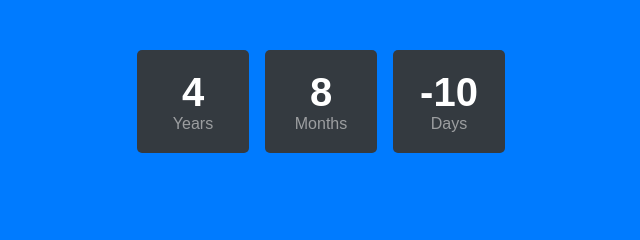
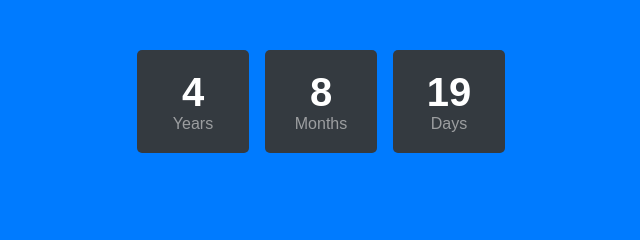
Before and after one commit to muhammadshah-45/class-Task-05, a plain HTML site: page index.html in a window 1280 px wide. Both pictures are taken after typing "2020-01-15" into the empty fields and a click on the button "Calculate". Shown: the part 395-635 px from the top of the page, 319-959 px from the left. Drawn offline with Linux system fonts and the light colour scheme.

Commit message:
render the data to HTML elements after birth date selection

```diff
--- a/app.js
+++ b/app.js
@@ -19,25 +19,27 @@ calculateBtn.addEventListener("click",()=>{
 
   // Years
   var years = todayDate.getFullYear() - inputDate.getFullYear();
-  console.log(years)
+  // console.log(years)
 
   //Months
   var months = todayDate.getMonth() - inputDate.getMonth();
-  console.log("months",months)
+  // console.log("months",months)
 
   // Days
   var days = todayDate.getDate() - inputDate.getDate();
-  console.log(days)
+  // console.log(days)
 
 
   if(days < 0 ){
     months--;
-    days = days + new Date(todayDate.getFullYear(), todayDate.getMonth()).getDate();
+    days = days + new Date(todayDate.getFullYear(), todayDate.getMonth(),0).getDate();
+    console.log("days",days)
   }
   if (months < 0) {
     years--;
     months += 12;
   }
+  // Render the data to HTML elements
     document.getElementById("years").innerText = years;
     document.getElementById("months").innerText = months;
     document.getElementById("days").innerText = days;
```
Also changed, not shown: index.html (+1 -0 lines).
